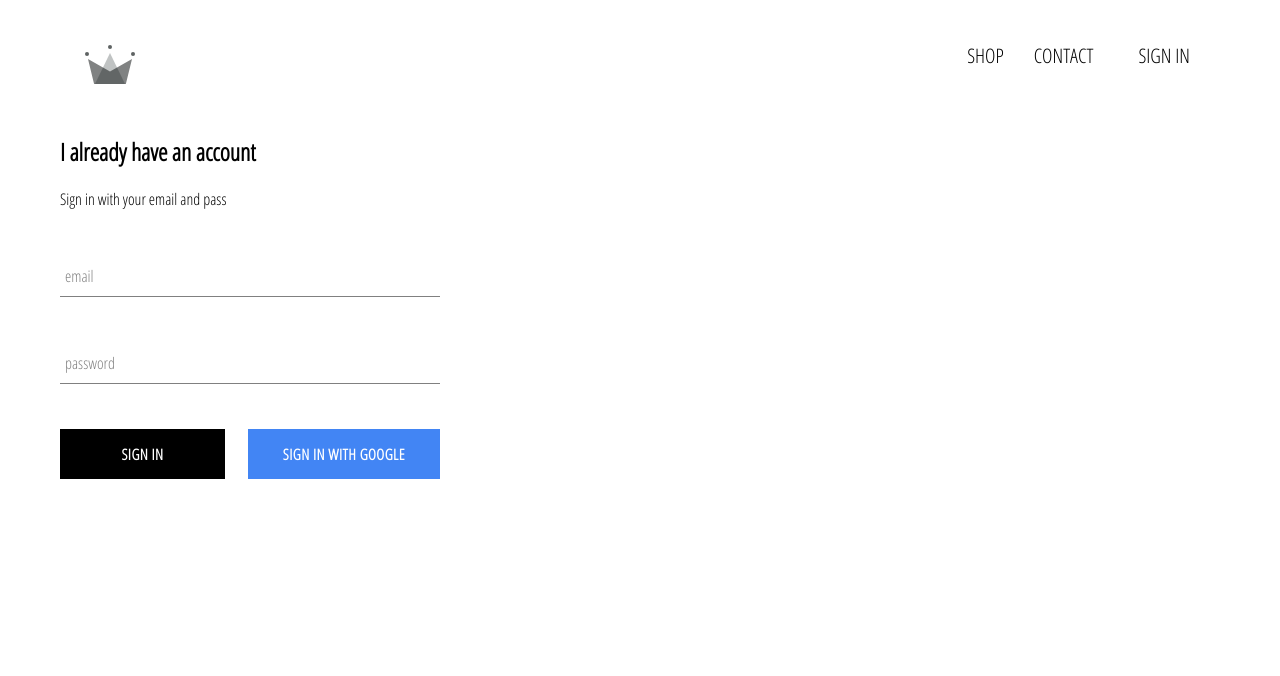
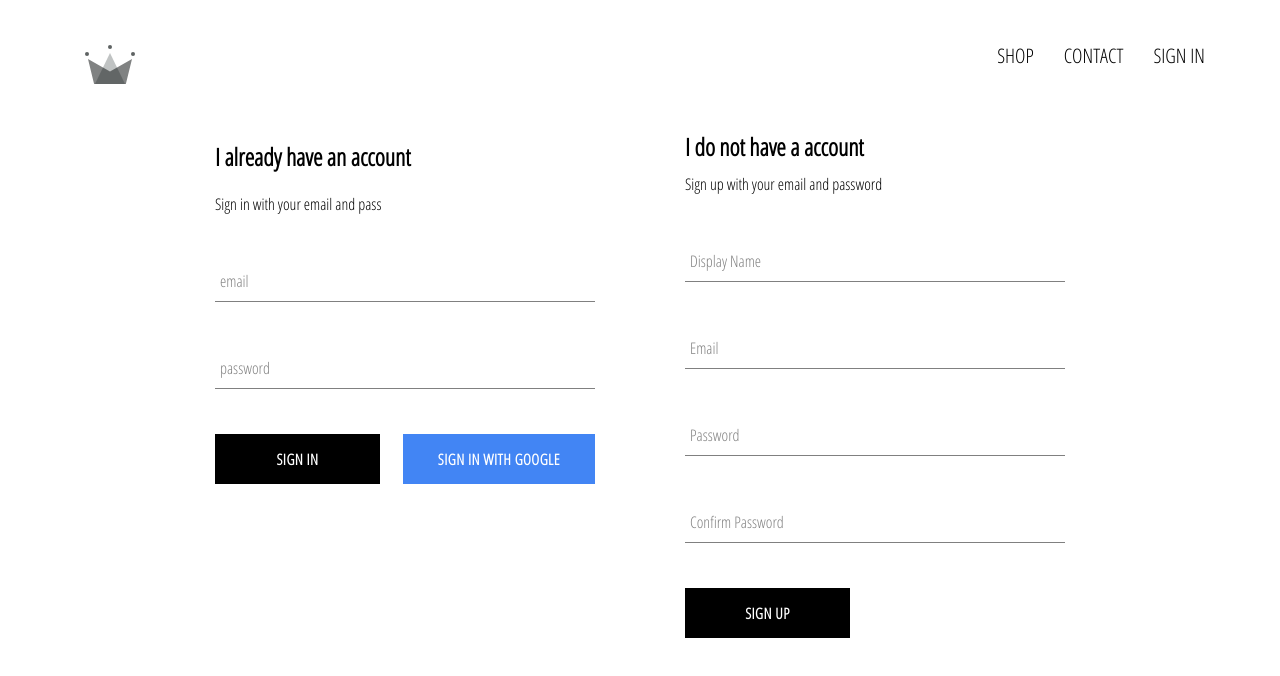
Before and after one commit to KCRehberg/meta-crystals, a React (Create React App) app: page /signin in a window 1280 px wide. Shown: the top 676 px of the page. Built offline with nearby package versions, Linux system fonts and the light colour scheme; no server answers.

Commit message:
setup firebase utils, setup auth store into database, and email and password sign in

```diff
--- a/src/App.js
+++ b/src/App.js
@@ -4,7 +4,7 @@
 import ShopPage from "./pages/shop/shop.component";
 import SignInAndSignUpPage from "./pages/sign-in-and-sign-up/sign-in-and-sign-up.component";
 import Header from "./componnents/header/header.component";
-import { auth } from "./firebase/firebase.utils";
+import { auth, createUserProfileDocument } from "./firebase/firebase.utils";
 import "./App.css";
 
 class App extends React.Component {
@@ -19,10 +19,21 @@
   unsubscribeFromAuth = null;
 
   componentDidMount() {
-    this.unsubscribeFromAuth = auth.onAuthStateChanged((user) => {
-      this.setState({ currentUser: user });
+    this.unsubscribeFromAuth = auth.onAuthStateChanged(async (userAuth) => {
+      if (userAuth) {
+        const userRef = await createUserProfileDocument(userAuth);
 
-      console.log(user);
+        userRef.onSnapshot((snapShot) => {
+          this.setState({
+            currentUser: {
+              id: snapShot.id,
+              ...snapShot.data(),
+            },
+          });
+          console.log(this.state);
+        });
+      }
+      this.setState({ currentUser: userAuth });
     });
   }
 
--- a/src/componnents/header/header.component.jsx
+++ b/src/componnents/header/header.component.jsx
@@ -16,7 +16,6 @@
       <Link className="option" to="/contact">
         CONTACT
       </Link>
-      <Link className="option" to="/signin">
       {currentUser ? (
         <div className="option" onClick={() => auth.signOut()}>
           SIGN OUT
@@ -26,7 +25,6 @@
           SIGN IN
         </Link>
       )}
-      </Link>
     </div>
   </div>
 );
--- /dev/null
+++ b/src/componnents/sign-up/sign-up.component.jsx
@@ -0,0 +1,101 @@
+import React from "react";
+import FormInput from "../form-input/form-input.component";
+import CustomButton from "../custom-button/custom-button.component";
+import { auth, createUserProfileDocument } from "../../firebase/firebase.utils";
+
+import "./sign-up.styles.scss";
+
+class SignUp extends React.Component {
+  constructor() {
+    super();
+
+    this.state = {
+      displayName: "",
+      email: "",
+      password: "",
+      confirmPassword: "",
+    };
+  }
+
+  handleSubmit = async (e) => {
+    e.preventDefault();
+
+    const { displayName, email, password, confirmPassword } = this.state;
+
+    if (password !== confirmPassword) {
+      alert("passwords don't match");
+      return;
+    }
+
+    try {
+      const { user } = await auth.createUserWithEmailAndPassword(
+        email,
+        password
+      );
+
+      await createUserProfileDocument(user, { displayName });
+
+      this.setState({
+        displayName: "",
+        email: "",
+        password: "",
+        confirmPassword: "",
+      });
+    } catch (error) {
+      console.log(error);
+    }
+  };
+
+  handleChange = (e) => {
+    const { name, value } = e.target;
+
+    this.setState({ [name]: value });
+  };
+
+  render() {
+    const { displayName, email, password, confirmPassword } = this.state;
+    return (
+      <div className="sign-up">
+        <h2 className="title">I do not have a account</h2>
+        <span>Sign up with your email and password</span>
+        <form className="sign-up-form" onSubmit={this.handleSubmit}>
+          <FormInput
+            type="text"
+            name="displayName"
+            value={displayName}
+            onChange={this.handleChange}
+            label="Display Name"
+            required
+          />
+          <FormInput
+            type="email"
+            name="email"
+            value={email}
+            onChange={this.handleChange}
+            label="Email"
+            required
+          />
+          <FormInput
+            type="password"
+            name="password"
+            value={password}
+            onChange={this.handleChange}
+            label="Password"
+            required
+          />
+          <FormInput
+            type="password"
+            name="confirmPassword"
+            value={confirmPassword}
+            onChange={this.handleChange}
+            label="Confirm Password"
+            required
+          />
+          <CustomButton type="submit">SIGN UP</CustomButton>
+        </form>
+      </div>
+    );
+  }
+}
+
+export default SignUp;
--- /dev/null
+++ b/src/componnents/sign-up/sign-up.styles.scss
@@ -0,0 +1,9 @@
+.sign-up {
+  display: flex;
+  flex-direction: column;
+  width: 380px;
+
+  .title {
+    margin: 10px 0;
+  }
+}
--- a/src/firebase/firebase.utils.js
+++ b/src/firebase/firebase.utils.js
@@ -13,6 +13,31 @@
   measurementId: "G-18RK25NX0H",
 };
 
+export const createUserProfileDocument = async (userAuth, additionalData) => {
+  if (!userAuth) return;
+
+  const userRef = firestore.doc(`users/${userAuth.uid}`);
+  const snapShot = await userRef.get();
+
+  if (!snapShot.exists) {
+    const { displayName, email } = userAuth;
+    const createdAt = new Date();
+
+    try {
+      await userRef.set({
+        displayName,
+        email,
+        createdAt,
+        ...additionalData,
+      });
+    } catch (error) {
+      console.log("error creating user", error.message);
+    }
+  }
+
+  return userRef;
+};
+
 firebase.initializeApp(config);
 
 export const auth = firebase.auth();
--- a/src/pages/sign-in-and-sign-up/sign-in-and-sign-up.component.jsx
+++ b/src/pages/sign-in-and-sign-up/sign-in-and-sign-up.component.jsx
@@ -1,10 +1,12 @@
 import React from "react";
 import SignIn from "../../componnents/sign-in/sign-in.component";
+import SignUp from "../../componnents/sign-up/sign-up.component";
 import "./sign-in-and-sign-up.styles.scss";
 
 const SignInAndSignUpPage = () => (
   <div className="sign-in-and-sign-up">
     <SignIn />
+    <SignUp />
   </div>
 );
 
--- a/src/pages/sign-in-and-sign-up/sign-in-and-sign-up.styles.scss
+++ b/src/pages/sign-in-and-sign-up/sign-in-and-sign-up.styles.scss
@@ -0,0 +1,6 @@
+.sign-in-and-sign-up {
+  width: 850px;
+  display: flex;
+  justify-content: space-between;
+  margin: 30px auto;
+}
```
Lines whose indentation alone changed are shown as unchanged.
